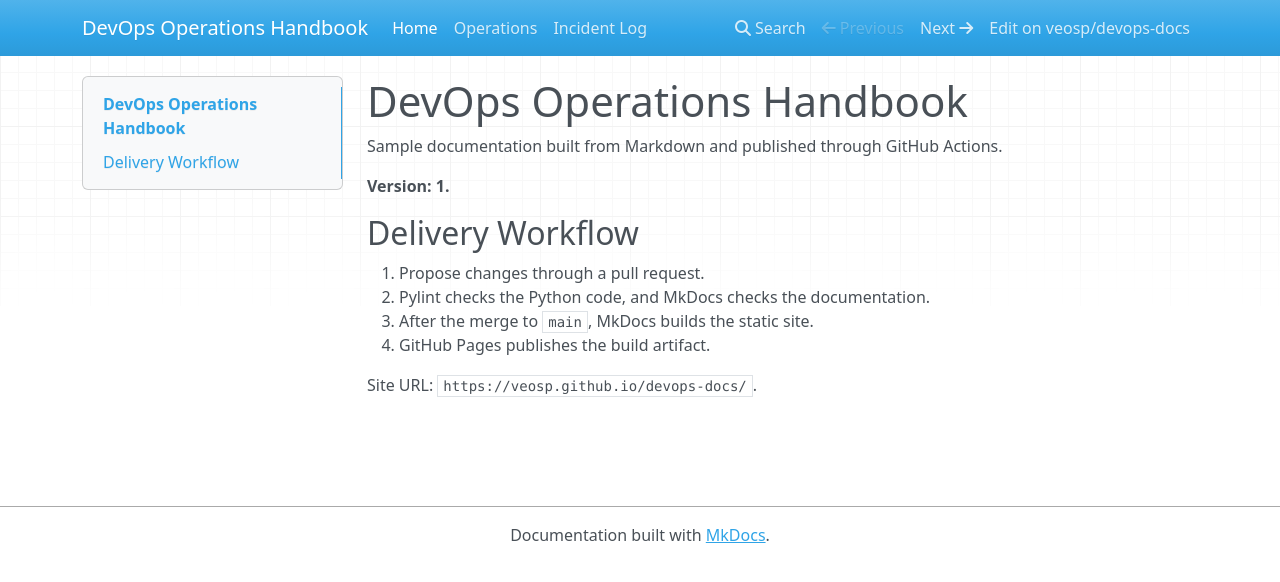
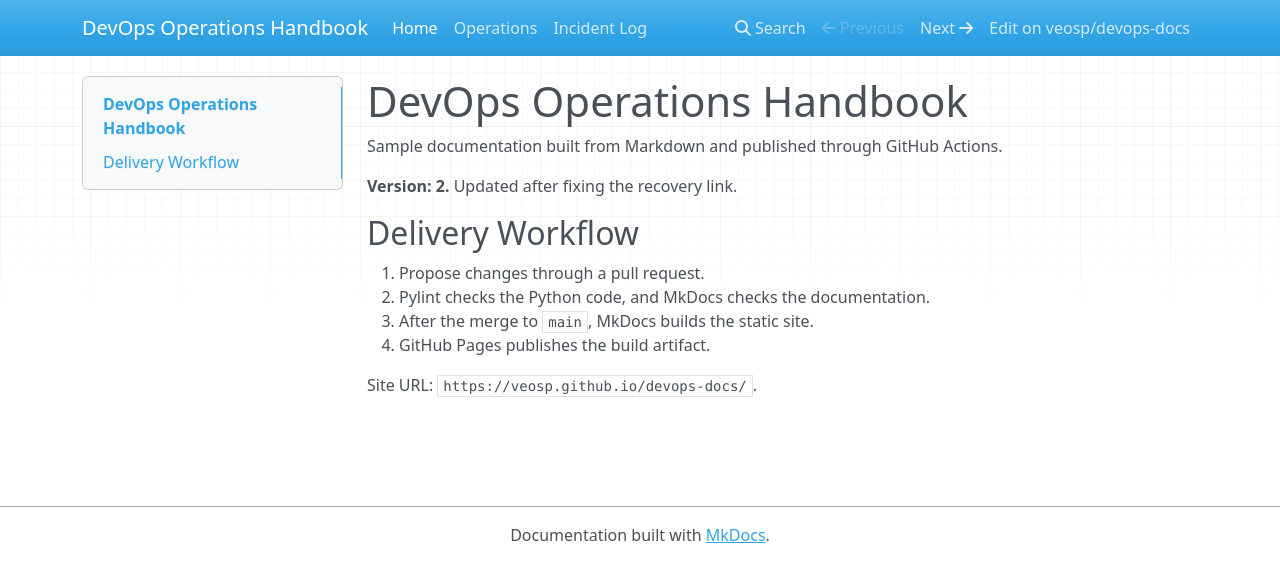
Before and after one commit to veosp/devops-docs, an MkDocs documentation site: the page built from docs/index.md, in a window 1280 px wide. Shown: the top 582 px of the page. Built offline with MkDocs 1.6.1, drawn with Linux system fonts in a browser that asks for light colours; nearby versions of some CDN libraries.

```diff
--- a/docs/index.md
+++ b/docs/index.md
@@ -2,7 +2,7 @@
 
 Sample documentation built from Markdown and published through GitHub Actions.
 
-**Version: 1.**
+**Version: 2.** Updated after fixing the recovery link.
 
 ## Delivery Workflow
 
```
Also changed, not shown: docs/runbook.md (+4 -0 lines).
